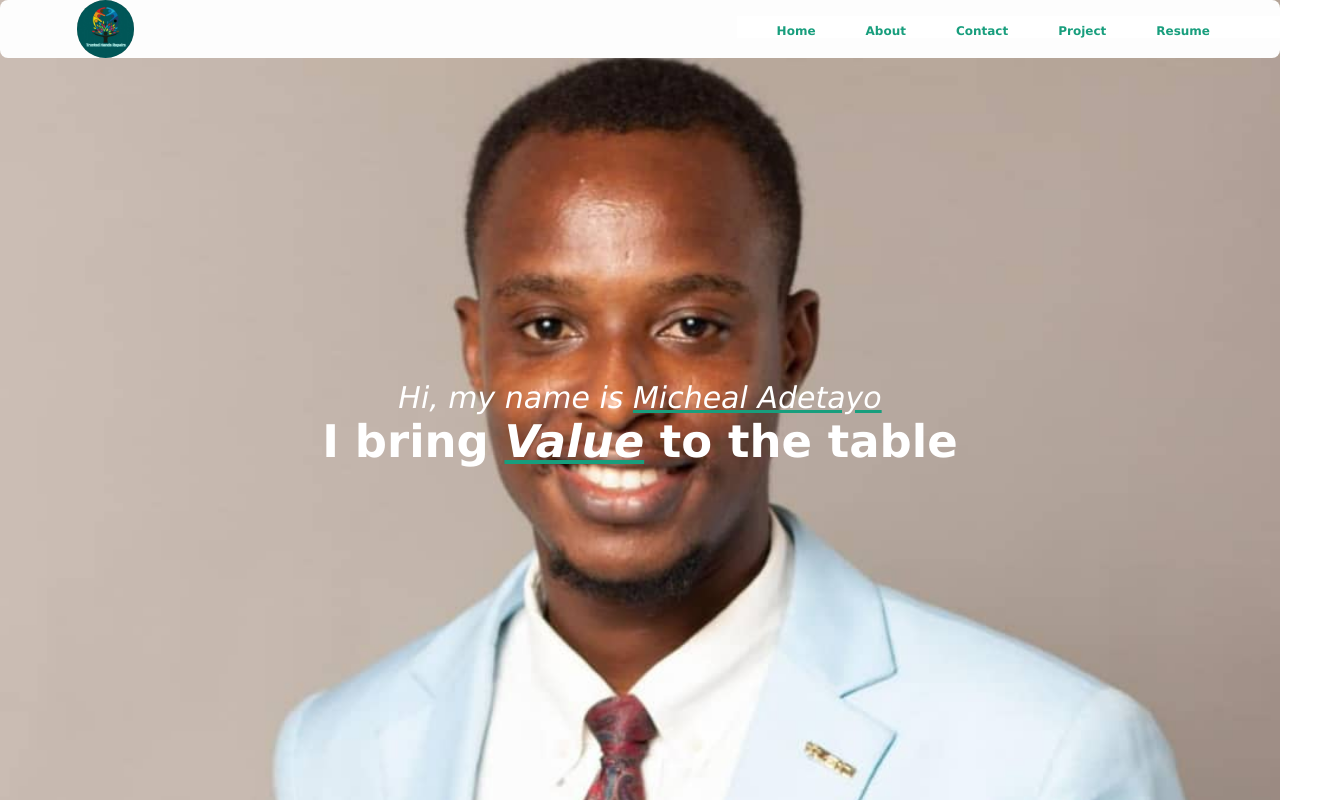
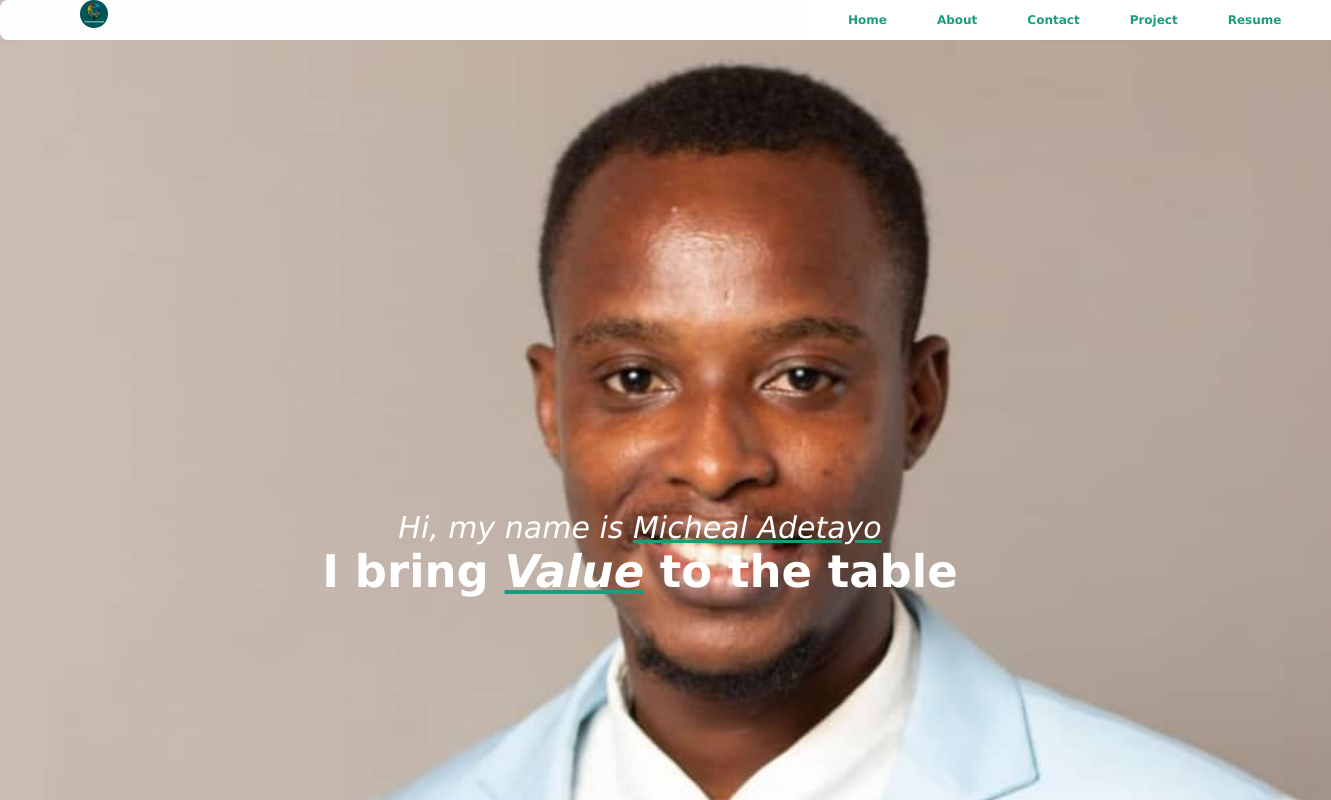
Before and after one commit to Mic2reach2/-BettyNwoksPrize25, a plain HTML site: page Portfolio/Portfolio.html in a window 1280 px wide. Shown: the top 800 px of the page, 1331 px wide, since content can reach past the window. Drawn offline with Linux system fonts and the light colour scheme.

Commit message:
Update Portfolio.html

```diff
--- a/Portfolio/Portfolio.html
+++ b/Portfolio/Portfolio.html
@@ -5,23 +5,7 @@
     <meta charset="UTF-8" />
     <title>My Portfolio</title>
     <style type="text/css">
-        /*font-family: Verdana, Geneva, Tahoma, sans-serif;*/
-      /*
-        overflow: hidden;
-      }
-        object-fit: cover;
-      }
 
-
-        right: 0;
-        position: absolute;
-        background-color: red;
-        color: white;
-        padding: 10px;
-        font-weight: 500;
-        font-size: 12px;
-      }
-      }*/
       body {
         font-family: Verdana, Geneva, Tahoma, sans-serif;
         background-image: url("MicClose.jpg");
@@ -36,19 +20,18 @@
         flex-direction: row;
         background-color: #fdfdfd;
         position:absolute;
-        top: 0%;
+        top: 0;
         width: 100%;
+        height: 5Vh;
         background-size: contain;
         border-radius: 8px;
       }
 
       header img {
-        width: 4.5%;
-        height: 85%;
-        margin: auto;
-        margin-left: 6%;
+        width: 30px;
+        height: 28px;
+        margin-left: 80px;
         border-radius: 50%;
-        background-color: rgb(216, 203, 191);
       }
 
       header ul {
@@ -56,18 +39,17 @@
         flex-direction: row;
         align-items: center;
         width:fit-content;
-        margin-right: 10%;
+        height: 5vh;
+        margin-top: 0;
+        margin-left: 700px;
         background-color: rgb(255, 255, 255);
         list-style: none;
         color: rgb(24, 158, 125);
-        position:relative;
-        padding-right:20px;
 
        }
 
       li {
         margin-right: 50px;
-        margin-top: 8px;
         font-weight: bold;
         font-size: 12px;
         cursor: pointer;
@@ -75,15 +57,14 @@
       }
 
       .main {
-        height: auto;
+        height: 95Vh;
         width: 100%;
-        position: relative;
       }
       .main p {
         text-align: center;
         color: rgb(255, 255, 255);
         font-style: italic;
-        margin-top: 380px;
+        margin-top: 510px;
         margin-bottom: 0px;
         font-family:Verdana, Geneva, Tahoma, sans-serif;
         font-size: 30px;
```
